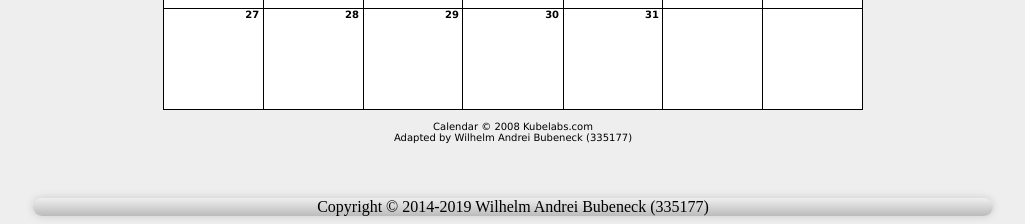
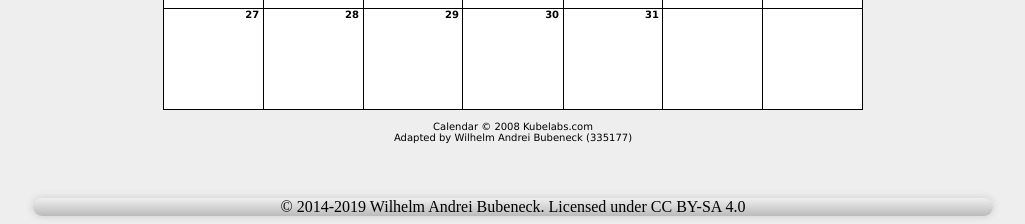
Before and after one commit to AndreiChim/IVAORO_TMS, a PHP site: page /website/index.php in a window 1280 px wide. Shown: the part 1103-1327 px from the top of the page, without its empty margins (127-1152 px from the left). Run offline with PHP 8.4, Linux system fonts and the light colour scheme; data that the repository does not hold is empty; some libraries are stand-ins or nearby versions.

Commit message:
added license to footer

```diff
--- a/footer.php
+++ b/footer.php
@@ -1,10 +1,11 @@
 <div id="footer">
-		Copyright &copy; <?php
+		&copy; <?php
 		if(date('Y') == 2014){
 			echo 2014;
 		}
 		else{
 			echo '2014'.'-'.date('Y');
 		}
-		?> <a href="mailto:wilhelm.andrei.bubeneck@ivao.aero">Wilhelm Andrei Bubeneck</a> (<a target='blank' href='https://ivao.aero/members/person/details.asp?id=335177'>335177</a>)
+		?> <a href="mailto:wilhelm.andrei.bubeneck@ivao.aero">Wilhelm Andrei Bubeneck</a>. Licensed under
+        <a href="https://creativecommons.org/licenses/by-sa/4.0/">CC BY-SA 4.0</a>
 </div>
```
